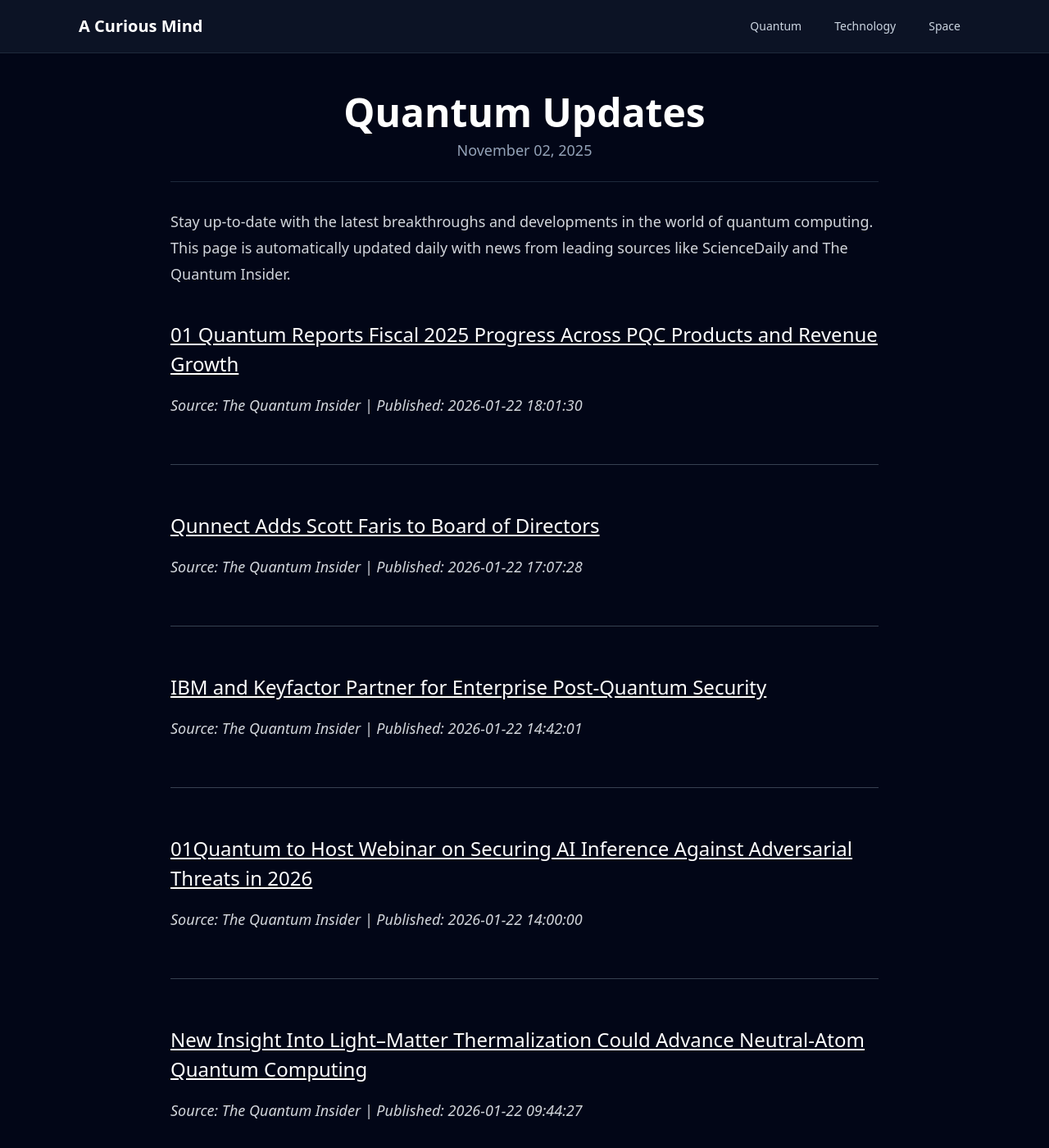
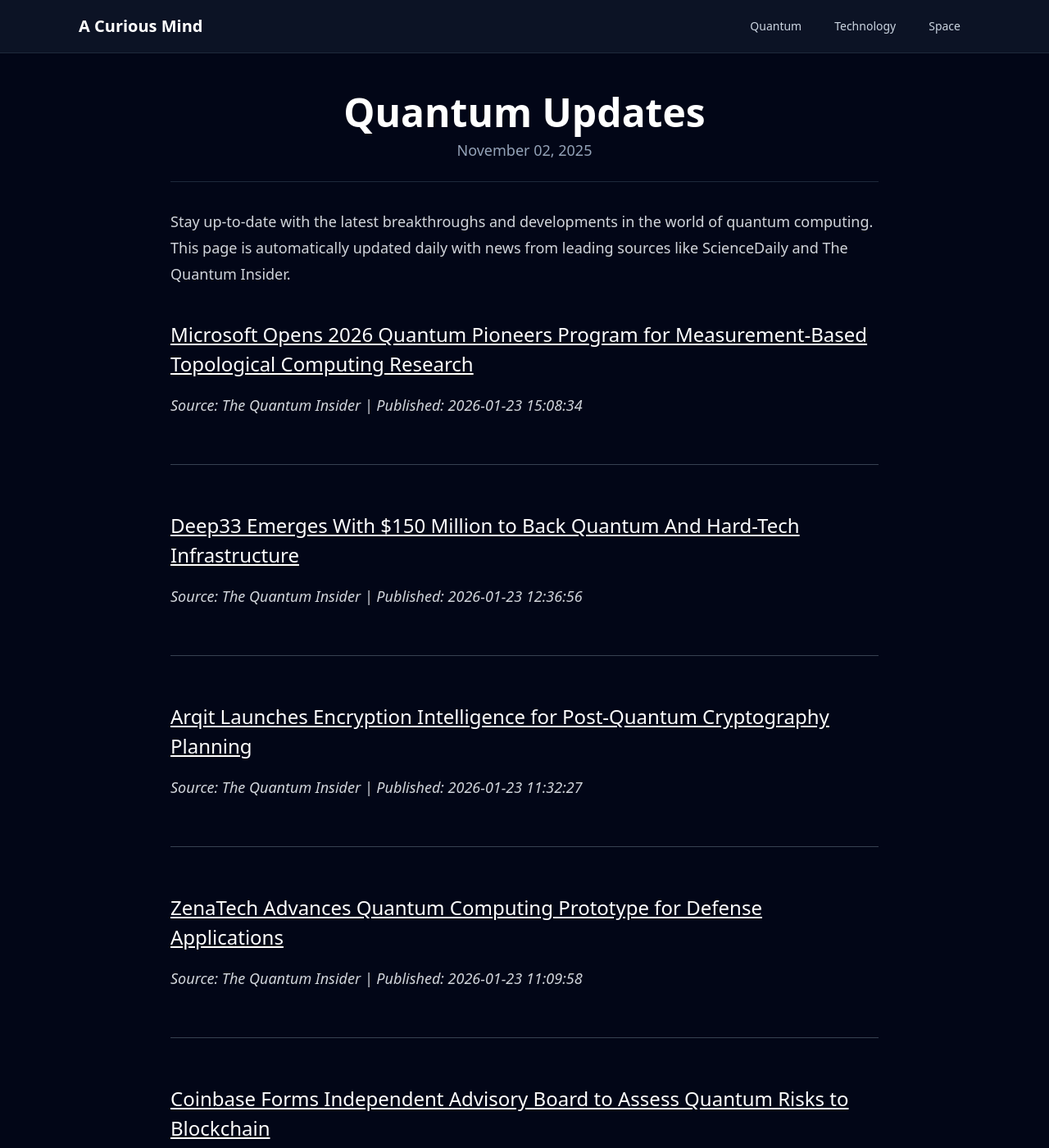
Before and after one commit to onehl7/onehl7.github.io, a Jekyll site: the page built from _posts/2025-11-02-quantum-updates.md, in a window 1280 px wide and 1400 px high. Shown: the whole window at 82% size. Built offline with Jekyll 4.4.1, drawn with Linux system fonts in a browser that asks for light colours; nearby versions of some CDN libraries; some of the changed text lies outside the part shown.

Commit message:
Update quantum news data

```diff
--- a/_data/quantum_news.json
+++ b/_data/quantum_news.json
@@ -1,33 +1,33 @@
 [
   {
     "source": "The Quantum Insider",
-    "title": "01 Quantum Reports Fiscal 2025 Progress Across PQC Products and Revenue Growth",
-    "link": "https://thequantuminsider.com/2026/01/22/01-quantum-reports-fiscal-2025-progress-across-pqc-products-and-revenue-growth/",
-    "published": "2026-01-22 18:01:30"
+    "title": "Microsoft Opens 2026 Quantum Pioneers Program for Measurement-Based Topological Computing Research",
+    "link": "https://thequantuminsider.com/2026/01/23/microsoft-2026-quantum-pioneers-program-measurement-based-computing/",
+    "published": "2026-01-23 15:08:34"
   },
   {
     "source": "The Quantum Insider",
-    "title": "Qunnect Adds Scott Faris to Board of Directors",
-    "link": "https://thequantuminsider.com/2026/01/22/qunnect-scott-faris-board-appointment/",
-    "published": "2026-01-22 17:07:28"
+    "title": "Deep33 Emerges With $150 Million to Back Quantum And Hard-Tech Infrastructure",
+    "link": "https://thequantuminsider.com/2026/01/23/deep33-emerges-with-150-million-to-back-quantum-and-hard-tech-infrastructure/",
+    "published": "2026-01-23 12:36:56"
   },
   {
     "source": "The Quantum Insider",
-    "title": "IBM and Keyfactor Partner for Enterprise Post-Quantum Security",
-    "link": "https://thequantuminsider.com/2026/01/22/ibm-keyfactor-partner-enterprise-post-quantum-security/",
-    "published": "2026-01-22 14:42:01"
+    "title": "Arqit Launches Encryption Intelligence for Post-Quantum Cryptography Planning",
+    "link": "https://thequantuminsider.com/2026/01/23/arqit-encryption-intelligence-pqc-migration/",
+    "published": "2026-01-23 11:32:27"
   },
   {
     "source": "The Quantum Insider",
-    "title": "01Quantum to Host Webinar on Securing AI Inference Against Adversarial Threats in 2026",
-    "link": "https://thequantuminsider.com/2026/01/22/01quantum-to-host-webinar-on-securing-ai-inference-against-adversarial-threats-in-2026/",
-    "published": "2026-01-22 14:00:00"
+    "title": "ZenaTech Advances Quantum Computing Prototype for Defense Applications",
+    "link": "https://thequantuminsider.com/2026/01/23/zenatech-quantum-computing-prototype-update/",
+    "published": "2026-01-23 11:09:58"
   },
   {
     "source": "The Quantum Insider",
-    "title": "New Insight Into Light\u2013Matter Thermalization Could Advance Neutral-Atom Quantum Computing",
-    "link": "https://thequantuminsider.com/2026/01/22/new-insight-into-light-matter-thermalization-could-advance-neutral-atom-quantum-computing/",
-    "published": "2026-01-22 09:44:27"
+    "title": "Coinbase Forms Independent Advisory Board to Assess Quantum Risks to Blockchain",
+    "link": "https://thequantuminsider.com/2026/01/23/coinbase-forms-independent-advisory-board-to-assess-quantum-risks-to-blockchain/",
+    "published": "2026-01-23 09:53:15"
   },
   {
     "source": "ScienceDaily (Quantum Computing)",
```
